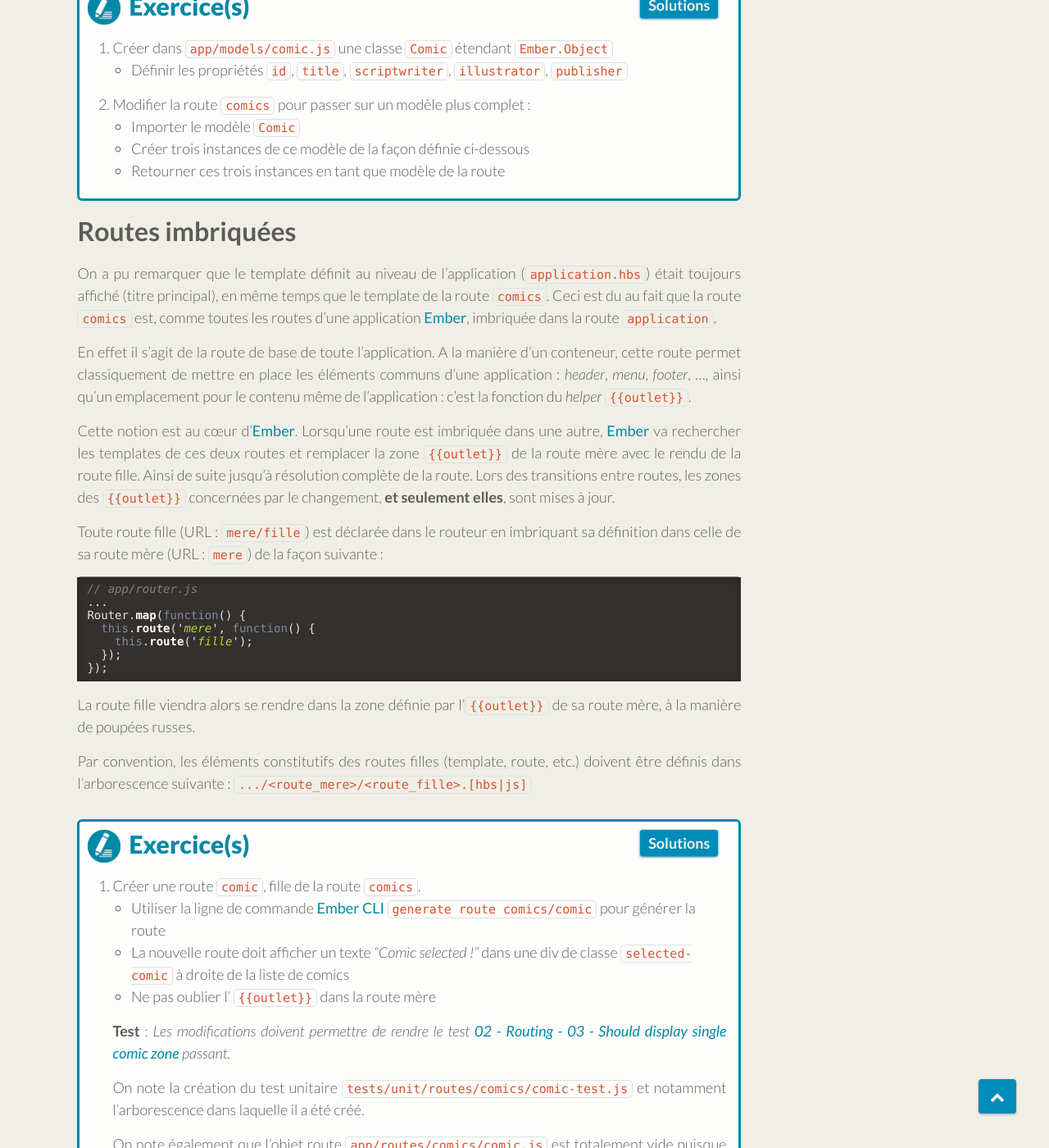
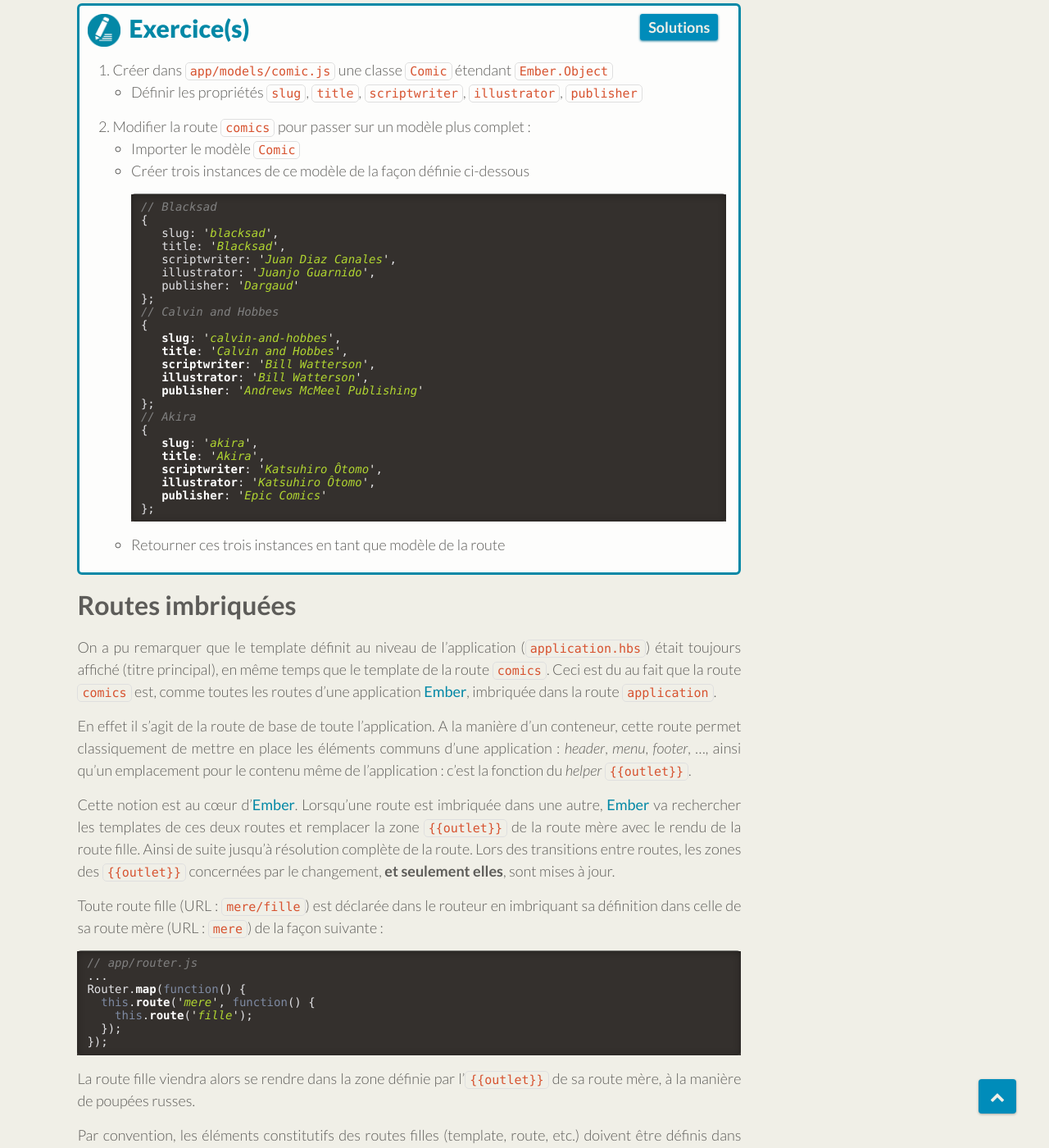
Before and after one commit to bmeurant/bmeurant.github.io, a Jekyll site: the page built from ember/training/routing.md, in a window 1280 px wide and 1400 px high, scrolled down 5649 px. Shown: the whole window at 82% size. Built offline with Jekyll 4.4.1, drawn with Linux system fonts in a browser that asks for light colours; nearby versions of some CDN libraries; some of the changed text lies outside the part shown.

Commit message:
Correction on routing

````diff
--- a/ember/training/routing.md
+++ b/ember/training/routing.md
@@ -127,7 +127,7 @@
     * Déplacer le contenu de la route ``application.js`` dans la route ``comics.js``
     * Déplacer le contenu de la ``<div class="row">`` du template ``application.hbs`` dans le tempate ``comics.hbs``
     * Ajouter un sous-titre ``Comics list`` juste après l'ouverture de la ``<div class="comics">``
-    * Ajouter un paragraph de classe ``no-selected-comic`` juste après la fermeture de la ``<div class="comics">`` contenant le texte "Please select on comic book for detailled information."
+    * Ajouter un paragraph ayant pour identifiant ``no-selected-comic`` juste après la fermeture de la ``<div class="comics">`` contenant le texte "Please select on comic book for detailled information."
 
     **Tests** : Les modifications doivent permettre de rendre les tests suivants passants : [02 - Routing - 01 - Should display second level title](https://github.com/bmeurant/ember-training/blob/routing-tests/tests/acceptance/02-routing-test.js#L60)
     et [02 - Routing - 02 - Should display text on comics/](https://github.com/bmeurant/ember-training/blob/routing-tests/tests/acceptance/02-routing-test.js#L75)
@@ -282,7 +282,7 @@
   {% raw %}
 
 1. Créer dans ``app/models/comic.js`` une classe ``Comic`` étendant ``Ember.Object``
-   * Définir les propriétés ``id``, ``title``, ``scriptwriter``, ``illustrator``, ``publisher``
+   * Définir les propriétés ``slug``, ``title``, ``scriptwriter``, ``illustrator``, ``publisher``
 
      > ```javascript
      > // app/models/comics
@@ -300,6 +300,34 @@
 1. Modifier la route ``comics`` pour passer sur un modèle plus complet :
    * Importer le modèle ``Comic``
    * Créer trois instances de ce modèle de la façon définie ci-dessous
+
+     ```javascript
+     // Blacksad
+     {
+        slug: 'blacksad',
+        title: 'Blacksad',
+        scriptwriter: 'Juan Diaz Canales',
+        illustrator: 'Juanjo Guarnido',
+        publisher: 'Dargaud'
+     };
+     // Calvin and Hobbes
+     {
+        slug: 'calvin-and-hobbes',
+        title: 'Calvin and Hobbes',
+        scriptwriter: 'Bill Watterson',
+        illustrator: 'Bill Watterson',
+        publisher: 'Andrews McMeel Publishing'
+     };
+     // Akira
+     {
+        slug: 'akira',
+        title: 'Akira',
+        scriptwriter: 'Katsuhiro Ôtomo',
+        illustrator: 'Katsuhiro Ôtomo',
+        publisher: 'Epic Comics'
+     };
+     ```
+
    * Retourner ces trois instances en tant que modèle de la route
 
      > ```javascript
@@ -390,8 +418,6 @@
     * La nouvelle route doit afficher un texte *"Comic selected !"* dans une div de classe ``selected-comic`` à droite de la liste de comics
     * Ne pas oublier l' ``{{outlet}}`` dans la route mère
 
-    **Test** : *Les modifications doivent permettre de rendre le test [02 - Routing - 03 - Should display single comic zone](https://github.com/bmeurant/ember-training/blob/routing-tests/tests/acceptance/02-routing-test.js#L83) passant.*
-
     > ```console
     > $ ember generate route comics/comic
     >
@@ -520,7 +546,7 @@
   {% capture m %}
   {% raw %}
 
-1. Copier le contenu du test unitaire [comic-test.js](https://github.com/bmeurant/ember-training/blob/master/tests/unit/routes/comic-test.js) dans ``comic-test.js``.
+1. Copier le contenu du test unitaire [comic-test.js](https://github.com/bmeurant/ember-training/blob/routing-tests/tests/unit/routes/comics/comic-test.js) dans ``comic-test.js``.
 
 1. Pour le moment, transformons la route ``comics.comic`` avec un segment dynamique nous permettant d'afficher le détail d'un comic à la
 place du texte précédent.
````
Also changed, not shown: other parts of ember/training/routing.md (+2 -2 lines).
